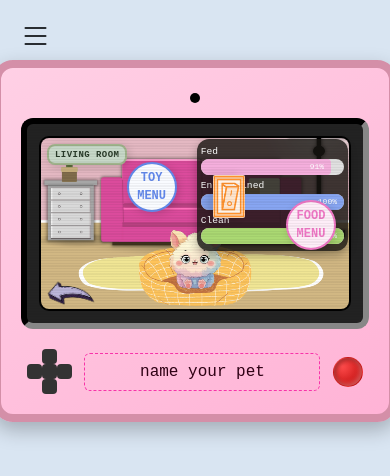
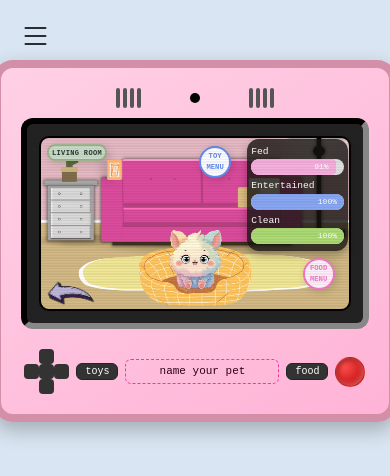
Before and after one commit to promarker8/button-masher, an Angular app: page /game/digipet in a window 390 px wide. Shown: the top 476 px of the page. Built offline with nearby package versions, Linux system fonts and the light colour scheme.

Commit message:
digitpet console buttons added for menus, rework of design

```diff
--- a/src/app/game/digipet/digipet.component.css
+++ b/src/app/game/digipet/digipet.component.css
@@ -11,14 +11,14 @@
     }
 
     .btn {
-        transition: transform 0.2s ease;
+        transition: transform 0.1s ease;
     }
 
     .btn:hover {
-        transform: scale(1.08);
-    }
-
-    .btn:active {
+        transform: scale(1.03);
+    }
+
+    .btn:not(.console-menu-btn):active {
         transform: scale(0.95);
         border: inherit;
     }
@@ -582,10 +582,11 @@
 
     .console-top {
         display: flex;
-        justify-content: center;
+        justify-content: space-around;
         align-items: center;
         height: 20px;
         margin-bottom: 10px;
+        padding: 0 70px;
     }
 
     .camera-dot {
@@ -812,6 +813,7 @@
         position: relative;
         width: 60px;
         height: 60px;
+        cursor: pointer;
     }
 
     .btn-dpad div {
@@ -856,6 +858,7 @@
         top: 20px;
         left: 20px;
         background: #555;
+        cursor: default;
     }
 
     .glowing-box-shadow {
@@ -868,6 +871,8 @@
         background-color: transparent;
         border: 1px dashed #f833a9;
         color: rgb(46, 1, 20);
+        font-size: 14px;
+        padding: 3px;
     }
 
     #digipetName::placeholder {
@@ -932,228 +937,6 @@
         }
     } */
 
-    @media (max-width: 1100px) {
-        .container-fluid {
-            padding-top: 50px !important;
-        }
-
-        .pill h1 {
-            font-size: 0.7rem;
-            text-align: center;
-        }
-
-        .pill {
-            padding: 5px 25px;
-        }
-
-        canvas {
-            width: 80vw;
-            height: auto;
-        }
-    }
-
-
-    @media (max-width: 800px) {
-        .status-bars {
-            width: 40%;
-            right: 16px;
-            top: 16px;
-            padding: 2px 5px;
-            padding-bottom: 7px;
-        }
-
-        .status-bar {
-            width: 100%;
-        }
-
-        .bar-label {
-            font-size: 0.8rem;
-        }
-
-        .bar-label-inside {
-            font-size: .7rem;
-        }
-
-        .bar-wrapper {
-            margin-bottom: 4px;
-        }
-
-        .room-sign {
-            font-size: 11px;
-            padding: 5px 10px 3px 10px;
-        }
-
-        .arrow-icon {
-            width: 80px;
-        }
-
-        .bathroom-navigation {
-            bottom: 35px;
-            padding: 0 20px;
-        }
-
-    }
-
-    @media (max-width: 600px) {
-        .button-img {
-            height: 35px;
-        }
-
-        .status-bars {
-            width: 45%;
-            right: 15px;
-            top: 15px;
-            padding: 2px 4px;
-            padding-bottom: 7px;
-        }
-
-        .status-bar {
-            width: 100%;
-        }
-
-        .bar-label {
-            font-size: 0.6rem;
-            margin-bottom: 0;
-        }
-
-        .bar-label-inside {
-            font-size: .5rem;
-        }
-
-        .bar-wrapper {
-            margin-bottom: 0;
-        }
-
-        .digi-controls {
-            padding: 0.3rem;
-        }
-
-        .menu-container {
-            padding: 0;
-        }
-
-        .menu-grid {
-            gap: 6px;
-        }
-
-        .menu-item {
-            padding: 5px 0;
-            width: 65px
-        }
-
-        .menu-item img {
-            width: 25px;
-            height: 25px;
-            margin-bottom: 6px;
-        }
-
-        .item-name {
-            margin-bottom: 2px;
-            font-size: 9px;
-        }
-
-        .item-value {
-            font-size: 7px;
-        }
-
-
-        .room-sign {
-            font-size: 9px;
-            padding: 3px 6px 0 6px;
-        }
-
-        .arrow-icon {
-            width: 45px;
-        }
-
-        .bathroom-navigation {
-            bottom: 20px;
-            padding: 0 15px;
-        }
-
-        .btn-dpad {
-            position: relative;
-            width: 45px;
-            height: 45px;
-        }
-
-        .btn-dpad div {
-            position: absolute;
-            background: #333;
-            border-radius: 4px;
-        }
-
-        .dpad-up,
-        .dpad-down {
-            width: 15px;
-            height: 15px;
-            left: 15px;
-        }
-
-        .dpad-left,
-        .dpad-right {
-            width: 15px;
-            height: 15px;
-            top: 15px;
-        }
-
-        .dpad-center {
-            width: 15px;
-            height: 15px;
-            top: 15px;
-            left: 15px;
-        }
-
-        .btn-circle {
-            width: 32px;
-            height: 32px;
-        }
-
-        #revive-item {
-            width: 130px;
-            height: 130px;
-            display: flex;
-            flex-direction: column;
-            align-items: center;
-            justify-content: center;
-        }
-
-        #revive-item img {
-            width: 80px;
-            height: 80px;
-            object-fit: contain;
-            margin-bottom: 8px;
-        }
-
-    }
-
-    @media (max-width: 480px) {
-        .speaker-grille {
-            display: none;
-        }
-
-        .btn-circle {
-            margin: 0 !important;
-            width: 30px;
-            height: 30px;
-        }
-
-        #revive-item {
-            width: 90px;
-            height: 90px;
-            display: flex;
-            flex-direction: column;
-            align-items: center;
-            justify-content: center;
-        }
-
-        #revive-item img {
-            width: 50px;
-            height: 50px;
-            object-fit: contain;
-            margin-bottom: 8px;
-        }
-    }
 
     .circle-menu-container {
         /* position: relative; */
@@ -1251,8 +1034,23 @@
         }
     }
 
-
-    @media (max-width: 1099px) {
+    .console-menu-btn {
+        background: #333;
+        padding: 0 8px;
+        color: white;
+        font-size: 12px;
+    }
+
+    .console-menu-btn:hover {
+        background: #333;
+    }
+
+    .console-menu-btn:active {
+        background: #333;
+    }
+
+    /* media queries - largest to smallest (max-width way) */
+    @media (max-width: 1100px) {
         .main-circle {
             width: 65px;
             height: 65px;
@@ -1293,33 +1091,66 @@
                 left: 80px;
             }
         }
-    }
+
+        .container-fluid {
+            padding-top: 50px !important;
+        }
+
+        .pill h1 {
+            font-size: 0.7rem;
+            text-align: center;
+        }
+
+        .pill {
+            padding: 5px 25px;
+        }
+
+        canvas {
+            width: 80vw;
+            height: auto;
+        }
+
+        .sleep-toggle {
+            top: 12% !important;
+            left: 21% !important;
+
+            & img {
+                width: 22px !important;
+            }
+        }
+
+        .room-sign {
+            font-size: 11px;
+            padding: 4px 6px 1px 6px;
+        }
+    }
+
 
     @media (max-width: 899px) {
         .main-circle {
-            width: 50px;
-            height: 50px;
-            font-size: 0.75rem;
+            width: 45px;
+            height: 45px;
+            font-size: 0.65rem;
         }
 
         .menu-circle {
-            width: 40px;
-            height: 40px;
+            width: 35px;
+            height: 35px;
             top: 60px;
             right: 60px;
 
             img {
-                width: 18px;
-                height: 18px;
+                width: 15px;
+                height: 15px;
             }
 
             .item-details {
-                font-size: 8px;
+                font-size: 7px;
             }
         }
 
         .toy-menu {
-            right: 40%;
+            right: 29%;
             top: -14px;
 
             & .main-circle {
@@ -1330,12 +1161,325 @@
 
         .food-menu {
             right: -25px;
-            bottom: -10%;
+            bottom: -12%;
 
             & .main-circle {
                 top: 55px;
                 left: 98px;
             }
+        }
+
+        .status-bars {
+            width: 30%;
+            right: 16px;
+            top: 16px;
+            padding: 2px 5px;
+            padding-bottom: 7px;
+        }
+
+        .status-bar {
+            width: 100%;
+        }
+
+        .bar-label {
+            font-size: 0.6rem;
+        }
+
+        .bar-label-inside {
+            font-size: .5rem;
+        }
+
+        .bar-wrapper {
+            margin-bottom: 0;
+        }
+
+        .room-sign {
+            font-size: 9px;
+            padding: 4px 6px 1px 6px;
+        }
+
+        .arrow-icon {
+            width: 80px;
+        }
+
+        .bathroom-navigation {
+            bottom: 35px;
+            padding: 0 20px;
+        }
+
+        .sleep-toggle {
+            top: 14% !important;
+            left: 22% !important;
+
+            & img {
+                width: 18px !important;
+            }
+        }
+    }
+
+    @media (max-width: 750px) {
+        .food-menu {
+            bottom: -15%;
+        }
+    }
+
+    @media (max-width: 650px) {
+        .main-circle {
+            width: 40px;
+            height: 40px;
+            font-size: .6rem;
+        }
+
+        .menu-circle {
+            width: 28px;
+            height: 28px;
+            top: 60px;
+            right: 60px;
+
+            img {
+                width: 15px;
+                height: 15px;
+            }
+
+            .item-details {
+                font-size: 7px;
+            }
+        }
+
+        .toy-menu {
+            right: 25%;
+            top: -28px;
+
+            & .main-circle {
+                top: 52px;
+                left: 105px;
+            }
+        }
+
+        .food-menu {
+            right: -7%;
+            bottom: -68px;
+
+            & .main-circle {
+                top: 53px;
+                left: 106px;
+            }
+        }
+
+        .button-img {
+            height: 35px;
+        }
+
+        .status-bars {
+            width: 30%;
+            right: 15px;
+            top: 15px;
+            padding: 2px 4px;
+            padding-bottom: 7px;
+        }
+
+        .status-bar {
+            width: 100%;
+        }
+
+        .bar-label {
+            font-size: 0.6rem;
+            margin-bottom: 0;
+        }
+
+        .bar-label-inside {
+            font-size: .5rem;
+        }
+
+        .bar-wrapper {
+            margin-bottom: 0;
+        }
+
+        .digi-controls {
+            padding: 0.3rem;
+        }
+
+        .menu-container {
+            padding: 0;
+        }
+
+        .menu-grid {
+            gap: 6px;
+        }
+
+        .menu-item {
+            padding: 5px 0;
+            width: 65px
+        }
+
+        .menu-item img {
+            width: 25px;
+            height: 25px;
+            margin-bottom: 6px;
+        }
+
+        .item-name {
+            margin-bottom: 2px;
+            font-size: 9px;
+        }
+
+        .item-value {
+            font-size: 7px;
+        }
+
+
+        .room-sign {
+            font-size: 7px;
+            padding: 2px 3px 0 3px;
+        }
+
+        .arrow-icon {
+            width: 45px;
+        }
+
+        .bathroom-navigation {
+            bottom: 20px;
+            padding: 0 15px;
+        }
+
+        .btn-dpad {
+            position: relative;
+            width: 45px;
+            height: 45px;
+        }
+
+        .btn-dpad div {
+            position: absolute;
+            background: #333;
+            border-radius: 4px;
+        }
+
+        .dpad-up,
+        .dpad-down {
+            width: 15px;
+            height: 15px;
+            left: 15px;
+        }
+
+        .dpad-left,
+        .dpad-right {
+            width: 15px;
+            height: 15px;
+            top: 15px;
+        }
+
+        .dpad-center {
+            width: 15px;
+            height: 15px;
+            top: 15px;
+            left: 15px;
+        }
+
+        .btn-circle {
+            width: 32px;
+            height: 32px;
+        }
+
+        #revive-item {
+            width: 130px;
+            height: 130px;
+            display: flex;
+            flex-direction: column;
+            align-items: center;
+            justify-content: center;
+        }
+
+        #revive-item img {
+            width: 80px;
+            height: 80px;
+            object-fit: contain;
+            margin-bottom: 8px;
+        }
+
+        .sleep-toggle img {
+            width: 18px !important;
+        }
+
+        #digipetName {
+            font-size: 11px;
+        }
+
+        .console-menu-btn {
+            font-size: 10px;
+        }
+    }
+
+    @media (max-width: 480px) {
+        .main-circle {
+            width: 32px;
+            height: 32px;
+            font-size: .45rem;
+        }
+
+        .menu-circle {
+            width: 23px;
+            height: 23px;
+            top: 60px;
+            right: 60px;
+
+            img {
+                width: 12px;
+                height: 12px;
+            }
+
+            .item-details {
+                font-size: 5px;
+            }
+        }
+
+        .toy-menu {
+            right: 22%;
+            top: -36px;
+
+            & .main-circle {
+                top: 56px;
+                left: 110px;
+            }
+        }
+
+        .food-menu {
+            right: -10%;
+            bottom: -80px;
+
+            & .main-circle {
+                top: 53px;
+                left: 106px;
+            }
+        }
+
+        /* .speaker-grille {
+            display: none;
+        } */
+
+        .btn-circle {
+            margin: 0 !important;
+            width: 30px;
+            height: 30px;
+        }
+
+        #revive-item {
+            width: 90px;
+            height: 90px;
+            display: flex;
+            flex-direction: column;
+            align-items: center;
+            justify-content: center;
+        }
+
+        #revive-item img {
+            width: 50px;
+            height: 50px;
+            object-fit: contain;
+            margin-bottom: 8px;
+        }
+
+        .sleep-toggle img {
+            width: 15px !important;
         }
     }
 
@@ -1365,14 +1509,14 @@
 
     .sleep-toggle {
         position: absolute;
-        top: 45px;
-        left: 180px;
+        top: 10%;
+        left: 20%;
         padding: 6px;
         z-index: 19;
         cursor: pointer;
 
         & img {
-            width: 32px;
+            width: 28px;
             box-shadow: -6px 0px 8px rgba(0, 0, 0, 0.15);
             border-radius: 2px;
         }
--- a/src/app/game/digipet/digipet.component.html
+++ b/src/app/game/digipet/digipet.component.html
@@ -10,7 +10,17 @@
 
             <div class="console-frame">
                 <div class="console-top">
+
+                    <div class="speaker-grille">
+                        <span></span><span></span><span></span><span></span>
+                    </div>
+
                     <div class="camera-dot"></div>
+
+                    <div class="speaker-grille">
+                        <span></span><span></span><span></span><span></span>
+                    </div>
+
                 </div>
 
                 <div class="console-screen">
@@ -137,9 +147,9 @@
                         <div class="dpad-right" (click)="cycleCurrentMenuSelection(true)"></div>
                         <div class="dpad-center"></div>
                     </div>
-                    <div class="speaker-grille">
-                        <span></span><span></span><span></span><span></span>
-                    </div>
+
+                    <button class="btn btn-dark console-menu-btn" (click)=" toggleToyMenu()">toys</button>
+
                     <!-- <button class="btn-bathroom" *ngIf="!isShowerMode" [disabled]="isDead"
                         (click)="enterBathroom()">Visit
                         Bathroom</button>
@@ -147,16 +157,12 @@
                         (click)="leaveBathroom()">Leave
                         Bathroom</button> -->
 
+                    <!-- <p id="branding" [class.smooth-glow]="loadingScreenOn">BUTTON MASHER</p> -->
                     <div>
-                        <!-- <p id="branding" [class.smooth-glow]="loadingScreenOn">BUTTON MASHER</p> -->
-                        <div>
-                            <input id="digipetName" class="form-control" type="text" placeholder="name your pet">
-                        </div>
+                        <input id="digipetName" class="form-control" type="text" placeholder="name your pet">
                     </div>
 
-                    <div class="speaker-grille">
-                        <span></span><span></span><span></span><span></span>
-                    </div>
+                    <button class="btn btn-dark console-menu-btn" (click)=" toggleFoodMenu()">food</button>
 
                     <div id="mainBtn" class="btn btn-circle mx-2" (click)="toggleMainButton()" [class.disabled]="isDead"
                         [attr.aria-disabled]="isDead ? true : null" [style.pointerEvents]="isDead ? 'none' : 'auto'">
```
Also changed, not shown: src/app/game/digipet/digipet.component.ts (+19 -5 lines).
